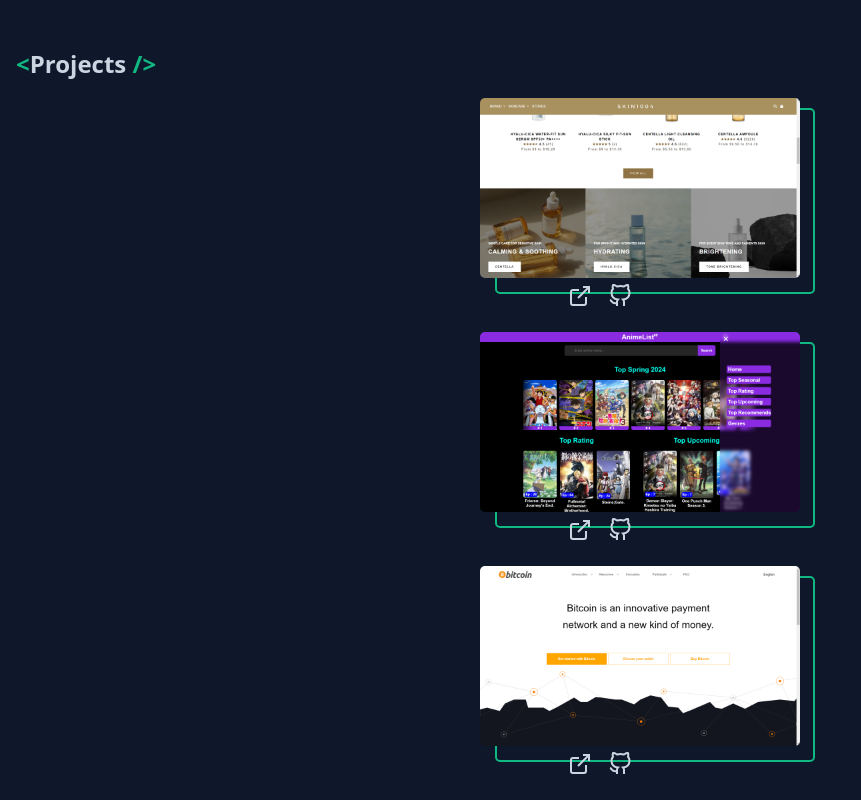
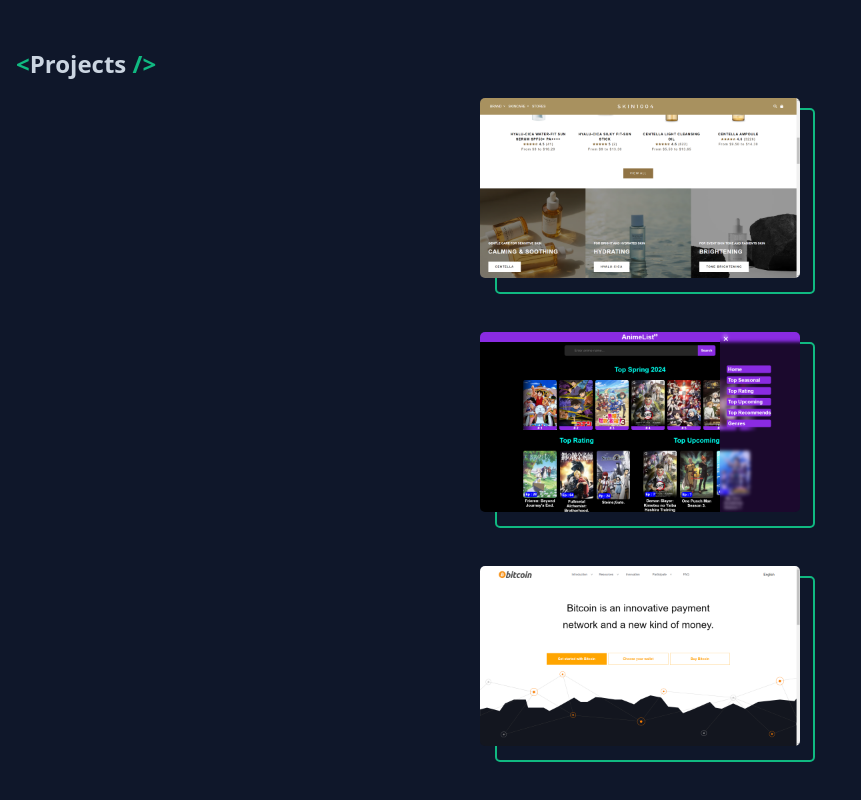
Before and after one commit to ly-math/v1-Portfolio, a React (Vite) app: page / in a window 1280 px wide. Shown: the part 1562-2362 px from the top of the page, without its empty margins (0-861 px from the left). Built offline with nearby package versions, Linux system fonts and the light colour scheme; a web font is replaced by a local one.

Commit message:
finished project section

```diff
--- a/src/Components/Projects.jsx
+++ b/src/Components/Projects.jsx
@@ -1,5 +1,7 @@
 import React from 'react'
 import './projects.scss'
+import { FontAwesomeIcon } from '@fortawesome/react-fontawesome'
+import { faArrowRight } from "@fortawesome/free-solid-svg-icons"
 
 function Projects() {
   return (
@@ -8,24 +10,40 @@ function Projects() {
       <h2 className='h2-title'><span>{'<'}</span>Projects <span>{'/>'}</span></h2>
 
         <div className="project">
+          <div className="pseudo-only"></div>
           <img src="./src/assets/images/skin1004.png" alt="project image" />
-          <div className="logo">
-            <svg xmlns="http://www.w3.org/2000/svg" role="img" viewBox="0 0 24 24" fill="none" stroke="currentColor" strokeWidth={'2'} ><title>External Link</title><path d="M18 13v6a2 2 0 0 1-2 2H5a2 2 0 0 1-2-2V8a2 2 0 0 1 2-2h6"></path><polyline points="15 3 21 3 21 9"></polyline><line x1="10" y1="14" x2="21" y2="3"></line></svg>
-            <svg xmlns="http://www.w3.org/2000/svg" role="img" viewBox="0 0 24 24" fill="none" stroke="currentColor" strokeWidth={'2'}><title>GitHub</title><path d="M9 19c-5 1.5-5-2.5-7-3m14 6v-3.87a3.37 3.37 0 0 0-.94-2.61c3.14-.35 6.44-1.54 6.44-7A5.44 5.44 0 0 0 20 4.77 5.07 5.07 0 0 0 19.91 1S18.73.65 16 2.48a13.38 13.38 0 0 0-7 0C6.27.65 5.09 1 5.09 1A5.07 5.07 0 0 0 5 4.77a5.44 5.44 0 0 0-1.5 3.78c0 5.42 3.3 6.61 6.44 7A3.37 3.37 0 0 0 9 18.13V22"></path></svg>
+          <div className="text">
+            <h4>skin1004</h4>
+            <p>A web homepage for the Skin1004 site. The project focuses on minimal functionality paired with exceptional UI design, implemented using pure <span>HTML, CSS, JS.</span></p>
+            <a href="https://ly-math.github.io/Skin1004-Homepage/" target='blank'>
+              <div className="arrow-icon">
+              <svg width="35" height="24" viewBox="0 0 45 30" fill="none" xmlns="http://www.w3.org/2000/svg"><path d="M44.4481 13.7591L31.2866 0.548391C30.9325 0.208882 30.4595 0.0214931 29.969 0.0263367C29.4784 0.0311803 29.0092 0.227871 28.6619 0.574307C28.3145 0.920742 28.1166 1.38939 28.1105 1.87994C28.1043 2.37048 28.2904 2.84394 28.629 3.19897L38.5212 13.1263H1.8772C1.62149 13.1106 1.36528 13.1475 1.12434 13.2346C0.883402 13.3216 0.662838 13.4571 0.476227 13.6326C0.289616 13.8081 0.140908 14.02 0.0392584 14.2552C-0.062391 14.4903 -0.11483 14.7438 -0.11483 15C-0.11483 15.2562 -0.062391 15.5097 0.0392584 15.7448C0.140908 15.98 0.289616 16.1918 0.476227 16.3674C0.662838 16.5429 0.883402 16.6784 1.12434 16.7654C1.36528 16.8525 1.62149 16.8894 1.8772 16.8737H38.6689L28.636 26.794C28.4452 26.9637 28.2909 27.1705 28.1828 27.4018C28.0746 27.6332 28.0147 27.8841 28.0069 28.1394C27.9991 28.3947 28.0434 28.6488 28.1372 28.8864C28.231 29.1239 28.3722 29.3398 28.5523 29.5209C28.7324 29.7019 28.9476 29.8443 29.1846 29.9394C29.4216 30.0344 29.6756 30.0801 29.9309 30.0736C30.1862 30.0671 30.4375 30.0086 30.6694 29.9017C30.9013 29.7947 31.1089 29.6416 31.2796 29.4516L44.4411 16.4167C44.6158 16.2423 44.7544 16.0352 44.849 15.8072C44.9436 15.5792 44.9923 15.3347 44.9923 15.0879C44.9923 14.841 44.9436 14.5966 44.849 14.3686C44.7544 14.1406 44.6158 13.9334 44.4411 13.7591H44.4481Z" fill="white"></path></svg>
+              </div>
+            </a>
           </div>
         </div>
         <div className="project">
-          <img src="./src/assets/images/animelist.png" alt="project image" />
-          <div className="logo">
-            <svg xmlns="http://www.w3.org/2000/svg" role="img" viewBox="0 0 24 24" fill="none" stroke="currentColor" strokeWidth={'2'}><title>External Link</title><path d="M18 13v6a2 2 0 0 1-2 2H5a2 2 0 0 1-2-2V8a2 2 0 0 1 2-2h6"></path><polyline points="15 3 21 3 21 9"></polyline><line x1="10" y1="14" x2="21" y2="3"></line></svg>
-            <svg xmlns="http://www.w3.org/2000/svg" role="img" viewBox="0 0 24 24" fill="none" stroke="currentColor" strokeWidth={'2'}><title>GitHub</title><path d="M9 19c-5 1.5-5-2.5-7-3m14 6v-3.87a3.37 3.37 0 0 0-.94-2.61c3.14-.35 6.44-1.54 6.44-7A5.44 5.44 0 0 0 20 4.77 5.07 5.07 0 0 0 19.91 1S18.73.65 16 2.48a13.38 13.38 0 0 0-7 0C6.27.65 5.09 1 5.09 1A5.07 5.07 0 0 0 5 4.77a5.44 5.44 0 0 0-1.5 3.78c0 5.42 3.3 6.61 6.44 7A3.37 3.37 0 0 0 9 18.13V22"></path></svg>
+          <img src="./src/assets/images/animelist.png" alt="project image"  />
+          <div className="text">
+            <h4>animelist69</h4>
+            <p>A web application designed for browsing your favorite animes and accessing detailed information about each of them. Implemented using <span>APIs, SCSS & React.js.</span></p>
+            <a href="https://animelist69.netlify.app/" target='blank'>
+              <div className="arrow-icon">
+              <svg width="35" height="24" viewBox="0 0 45 30" fill="none" xmlns="http://www.w3.org/2000/svg"><path d="M44.4481 13.7591L31.2866 0.548391C30.9325 0.208882 30.4595 0.0214931 29.969 0.0263367C29.4784 0.0311803 29.0092 0.227871 28.6619 0.574307C28.3145 0.920742 28.1166 1.38939 28.1105 1.87994C28.1043 2.37048 28.2904 2.84394 28.629 3.19897L38.5212 13.1263H1.8772C1.62149 13.1106 1.36528 13.1475 1.12434 13.2346C0.883402 13.3216 0.662838 13.4571 0.476227 13.6326C0.289616 13.8081 0.140908 14.02 0.0392584 14.2552C-0.062391 14.4903 -0.11483 14.7438 -0.11483 15C-0.11483 15.2562 -0.062391 15.5097 0.0392584 15.7448C0.140908 15.98 0.289616 16.1918 0.476227 16.3674C0.662838 16.5429 0.883402 16.6784 1.12434 16.7654C1.36528 16.8525 1.62149 16.8894 1.8772 16.8737H38.6689L28.636 26.794C28.4452 26.9637 28.2909 27.1705 28.1828 27.4018C28.0746 27.6332 28.0147 27.8841 28.0069 28.1394C27.9991 28.3947 28.0434 28.6488 28.1372 28.8864C28.231 29.1239 28.3722 29.3398 28.5523 29.5209C28.7324 29.7019 28.9476 29.8443 29.1846 29.9394C29.4216 30.0344 29.6756 30.0801 29.9309 30.0736C30.1862 30.0671 30.4375 30.0086 30.6694 29.9017C30.9013 29.7947 31.1089 29.6416 31.2796 29.4516L44.4411 16.4167C44.6158 16.2423 44.7544 16.0352 44.849 15.8072C44.9436 15.5792 44.9923 15.3347 44.9923 15.0879C44.9923 14.841 44.9436 14.5966 44.849 14.3686C44.7544 14.1406 44.6158 13.9334 44.4411 13.7591H44.4481Z" fill="white"></path></svg>
+              </div>
+            </a>
           </div>
         </div>
         <div className="project">
           <img src="./src/assets/images/bitcoin.png" alt="project image" />
-          <div className="logo">
-            <svg xmlns="http://www.w3.org/2000/svg" role="img" viewBox="0 0 24 24" fill="none" stroke="currentColor" strokeWidth={'2'}><title>External Link</title><path d="M18 13v6a2 2 0 0 1-2 2H5a2 2 0 0 1-2-2V8a2 2 0 0 1 2-2h6"></path><polyline points="15 3 21 3 21 9"></polyline><line x1="10" y1="14" x2="21" y2="3"></line></svg>
-            <svg xmlns="http://www.w3.org/2000/svg" role="img" viewBox="0 0 24 24" fill="none" stroke="currentColor" strokeWidth={'2'}><title>GitHub</title><path d="M9 19c-5 1.5-5-2.5-7-3m14 6v-3.87a3.37 3.37 0 0 0-.94-2.61c3.14-.35 6.44-1.54 6.44-7A5.44 5.44 0 0 0 20 4.77 5.07 5.07 0 0 0 19.91 1S18.73.65 16 2.48a13.38 13.38 0 0 0-7 0C6.27.65 5.09 1 5.09 1A5.07 5.07 0 0 0 5 4.77a5.44 5.44 0 0 0-1.5 3.78c0 5.42 3.3 6.61 6.44 7A3.37 3.37 0 0 0 9 18.13V22"></path></svg>
+          <div className="text">
+            <h4>Bitcoin</h4>
+            <p>A web homepage for the Bitcoin site. The project focuses on minimal functionality paired with exceptional UI design, implemented using pure <span>HTML, CSS, JS.</span></p>
+            <a href="https://ly-math.github.io/Bitcoin-homepage-practice/" target='blank'>
+              <div className="arrow-icon">
+              <svg width="35" height="24" viewBox="0 0 45 30" fill="none" xmlns="http://www.w3.org/2000/svg"><path d="M44.4481 13.7591L31.2866 0.548391C30.9325 0.208882 30.4595 0.0214931 29.969 0.0263367C29.4784 0.0311803 29.0092 0.227871 28.6619 0.574307C28.3145 0.920742 28.1166 1.38939 28.1105 1.87994C28.1043 2.37048 28.2904 2.84394 28.629 3.19897L38.5212 13.1263H1.8772C1.62149 13.1106 1.36528 13.1475 1.12434 13.2346C0.883402 13.3216 0.662838 13.4571 0.476227 13.6326C0.289616 13.8081 0.140908 14.02 0.0392584 14.2552C-0.062391 14.4903 -0.11483 14.7438 -0.11483 15C-0.11483 15.2562 -0.062391 15.5097 0.0392584 15.7448C0.140908 15.98 0.289616 16.1918 0.476227 16.3674C0.662838 16.5429 0.883402 16.6784 1.12434 16.7654C1.36528 16.8525 1.62149 16.8894 1.8772 16.8737H38.6689L28.636 26.794C28.4452 26.9637 28.2909 27.1705 28.1828 27.4018C28.0746 27.6332 28.0147 27.8841 28.0069 28.1394C27.9991 28.3947 28.0434 28.6488 28.1372 28.8864C28.231 29.1239 28.3722 29.3398 28.5523 29.5209C28.7324 29.7019 28.9476 29.8443 29.1846 29.9394C29.4216 30.0344 29.6756 30.0801 29.9309 30.0736C30.1862 30.0671 30.4375 30.0086 30.6694 29.9017C30.9013 29.7947 31.1089 29.6416 31.2796 29.4516L44.4411 16.4167C44.6158 16.2423 44.7544 16.0352 44.849 15.8072C44.9436 15.5792 44.9923 15.3347 44.9923 15.0879C44.9923 14.841 44.9436 14.5966 44.849 14.3686C44.7544 14.1406 44.6158 13.9334 44.4411 13.7591H44.4481Z" fill="white"></path></svg>
+              </div>
+            </a>
           </div>
         </div>
       </div>
--- a/src/Components/projects.scss
+++ b/src/Components/projects.scss
@@ -2,21 +2,63 @@
   padding: 1rem;
   display: flex;
   flex-direction: column;
+  transition: all .5s ease-in-out;
+
   .project {
     align-self: center;
     margin-top: 1rem;
     margin-bottom: 2rem;
     position: relative;
-    transition: all .5s ease-in-out;
+    border-radius: 5px;
     cursor: pointer;
+    transition: all .3s ease-in-out;
 
-    .logo {
-      position: absolute;
-      right: 50%;
-      svg {
-        width: 1.5rem;
-        color: var(--slate300);
-        margin-inline: .5rem;
+    .text {
+      h4, p {
+        position: absolute;
+        z-index: 2;
+        inset: 0;
+        padding-inline: 1rem;
+        opacity: 0;
+        transition: all .3s ease-in-out;
+       transform: translateY(5px);
+      }
+      h4 {
+        font-size: 1.1rem;
+        top: .5rem;
+        text-align: center;
+        text-transform: uppercase;
+      }
+      p {
+        top: 2rem;
+        text-align: center;
+
+        span {
+          color: var(--orange);
+          font-family: var(--font-mono);
+        }
+      }
+      .arrow-icon {
+        position: absolute;
+        bottom: 0;
+        left: 45%;
+        z-index: 2;
+        opacity: 0;
+        transition: all .3s ease-in-out;
+        svg {
+          width: 1.5rem;
+        }
+      }
+      @keyframes slide {
+        0% {
+          transform: translateX(0);
+        }
+        50% {
+          transform: translateX(5px);
+        }
+        100% {
+          transform: translateX(0);
+        }
       }
     }
 
@@ -29,21 +71,47 @@
       border-radius: 5px;
       transform: translate(15px, 10px);
       z-index: -1;
-      transition: all .5s ease-in-out;
+      transition: all .3s ease-in-out;
     }
-
-    &:hover {
-      &::before {
-        transform: translate(15px, 20px);
-        border: 2px solid var(--primarily);
-      }
-      transform: translateY(-5px);
+    &::after {
+      content: '';
+      position: absolute;
+      inset: 0;
+      background-color: var(--slate900);
+      opacity: 0;
+      transition: all .3s ease-in-out;
     }
-
 
     img {
       width: 20rem;
       border-radius: 5px;
+      z-index: 3;
     }
+
+    &:hover {
+      transform: translateY(-5px);
+      .logo {
+          transform: translate(45%, -5px);
+      }
+      .text {
+        h4, p {
+          opacity: 1;
+          transform: translateY(0);
+        }
+        .arrow-icon {
+          opacity: 1;
+          animation: slide 1s ease-in-out infinite;
+        }
+      }
+
+      &::before {
+      transform: translate(15px, 15px);
+      }
+
+      &::after {
+        opacity: .8;
+      }
+    }
+
   }
 }
--- a/src/Components/skills.scss
+++ b/src/Components/skills.scss
@@ -30,11 +30,5 @@
       }
     }
 
-    .section-one {
-
-    }
-    .section-two {
-
-    }
   }
 }
```
